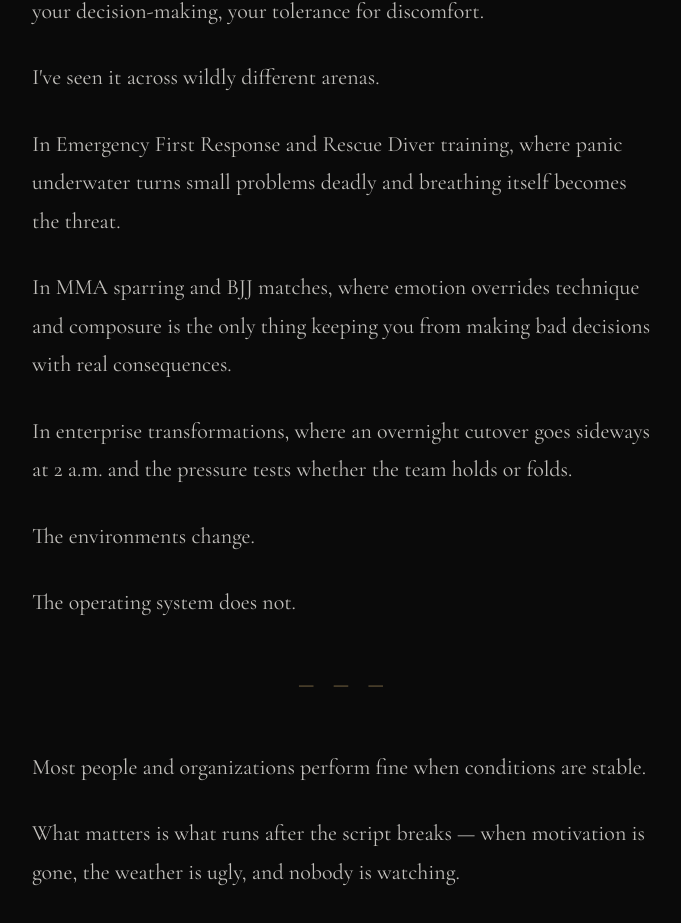
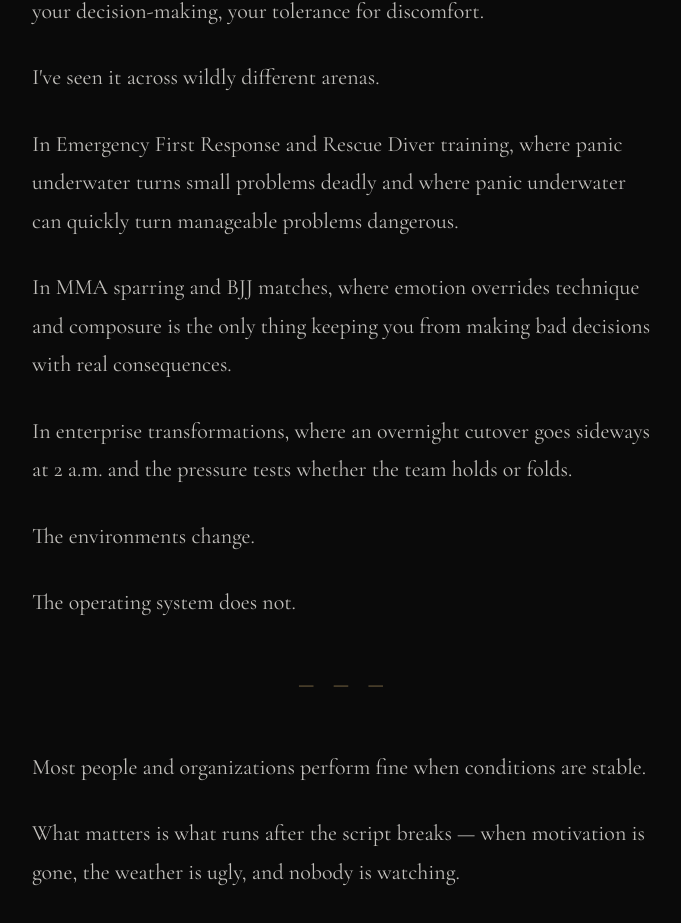
Before and after one commit to tonylombardi-22/personal_branding, a Next.js app: page /writing in a window 1280 px wide. Shown: the part 2360-3283 px from the top of the page, without its empty margins (296-977 px from the left). Built offline with nearby package versions, Linux system fonts and the light colour scheme.

Commit message:
Finalize operating system essay with refined narrative and tone

```diff
--- a/app/writing/page.tsx
+++ b/app/writing/page.tsx
@@ -497,7 +497,7 @@ export default function Writing() {
             <p>
               In Emergency First Response and Rescue Diver training,
               where panic underwater turns small problems deadly
-              and breathing itself becomes the threat.
+              and where panic underwater can quickly turn manageable problems dangerous.
             </p>
 
             <p>
```
